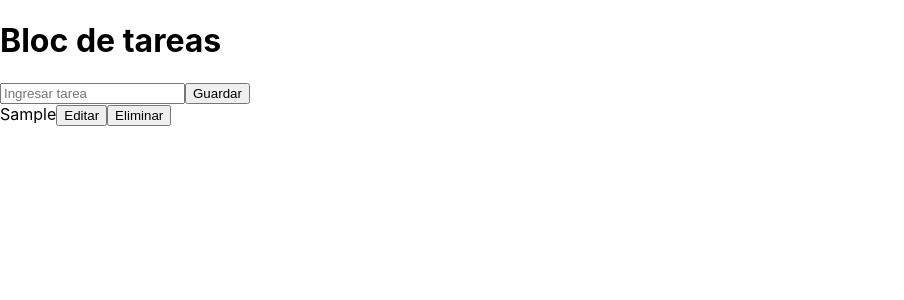
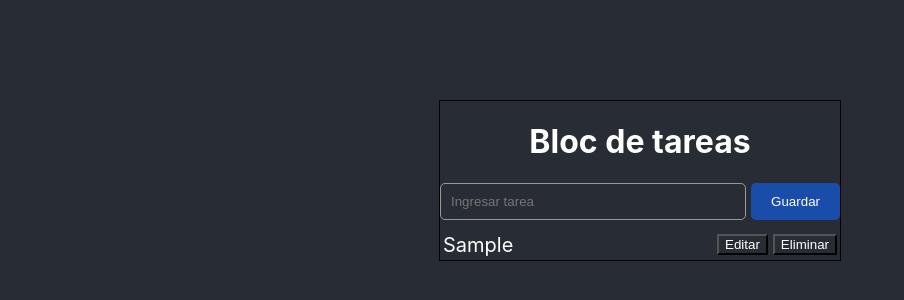
Before and after one commit to ErwinAdriel/react-blocDeTareas, a React (Create React App) app: page / in a window 1280 px wide. Both pictures are taken after typing "Sample" into the empty fields and a click on the input "Guardar". Shown: the top 300 px of the page, without its empty margins (0-904 px from the left). Built offline with nearby package versions, Linux system fonts and the light colour scheme.

Commit message:
Estilos a index

```diff
--- a/src/App.js
+++ b/src/App.js
@@ -3,7 +3,6 @@ import Bloc  from './components/Bloc';
 function App() {
   return (
     <div>
-      <h1>Bloc de tareas</h1>
       <Bloc></Bloc>
     </div>
   );
--- /dev/null
+++ b/src/components/Bloc.css
@@ -0,0 +1,59 @@
+*{
+    background-color: #282c34;
+    color: #fff;
+}
+
+.center{
+    text-align: center;
+}
+
+.container{
+    width: 25rem;
+    border: 1px solid #000;
+    margin: 100px auto;
+    display: flex;
+    flex-direction: column;
+}
+
+.form{
+    display: flex;
+    gap: 5px;
+}
+
+.inputTitle{
+    flex-grow: 1;
+    width: 100%;
+    border-radius: 5px;
+    padding: 10px;
+    border: solid 1px #999;
+}
+
+.btnGuardar{
+    border: none;
+    background-color: rgb(26, 76, 169);
+    cursor: pointer;
+    border-radius: 5px;
+    padding: 10px 20px;
+}
+
+.notasContainer{
+    display: flex;
+    flex-direction: column;
+    gap: 5px;
+    margin-top: 10px;
+}
+
+.todo{
+    padding: 3px;
+}
+.todoTitle{
+    flex: 1;
+    font-size: 20px;
+}
+
+.todoInfo,
+.updateForm{
+    display: flex;
+    align-items: center;
+    gap: 5px;
+}
--- a/src/components/Bloc.jsx
+++ b/src/components/Bloc.jsx
@@ -1,6 +1,6 @@
 import { useState } from "react";
 import Nota from "./Nota";
-
+import './Bloc.css';
 
 export default function Bloc(){
 
@@ -45,10 +45,11 @@ export default function Bloc(){
 
     return(
         <div className="container">
+            <h1 className="center">Bloc de tareas</h1>
             <form className="form" onSubmit={handleSubmit}>
                 <input
                     onChange={handleChange}
-                    className="input"
+                    className="inputTitle"
                     placeholder="Ingresar tarea"
                     value={title}>
                 </input>
@@ -56,7 +57,7 @@ export default function Bloc(){
                     onClick={handleSubmit}
                     type="submit"
                     value="Guardar"
-                    className="buttonGuardar">
+                    className="btnGuardar">
                 </input>
             </form>
             <div className="notasContainer">
--- a/src/components/Nota.jsx
+++ b/src/components/Nota.jsx
@@ -36,10 +36,10 @@ export default function Nota({item, onUpdate, onDelete}){
 
     function TodoElement(){
         return(
-            <div>
-                {item.title}
-                <button onClick={() => setIsEdit(true)}> Editar</button>
-                <button onClick={(e) => onDelete(item.id)}>Eliminar</button>
+            <div className="todoInfo">
+                <span className="todoTitle">{item.title}</span>
+                <button className="btnUpdate" onClick={() => setIsEdit(true)}> Editar</button>
+                <button className="btnDelete" onClick={(e) => onDelete(item.id)}>Eliminar</button>
             </div>
         )
     }
```
